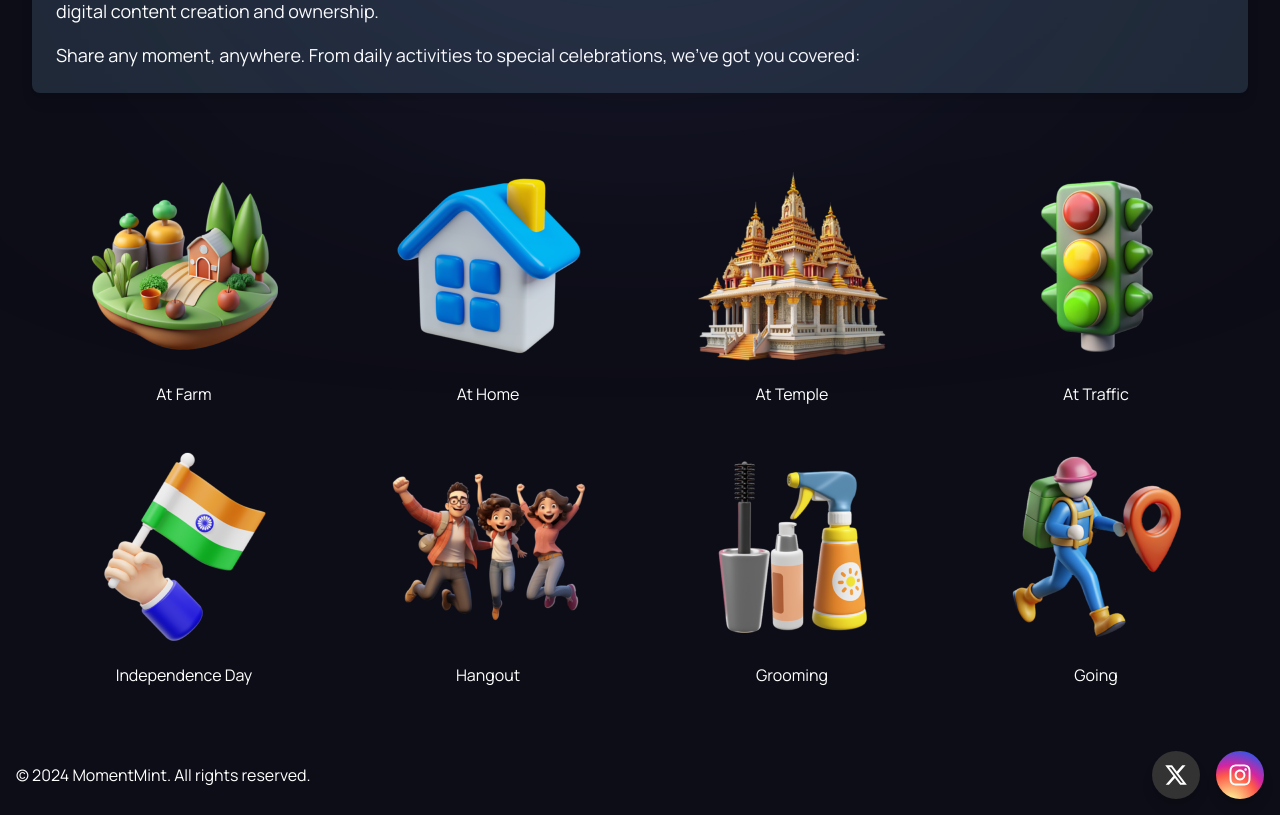
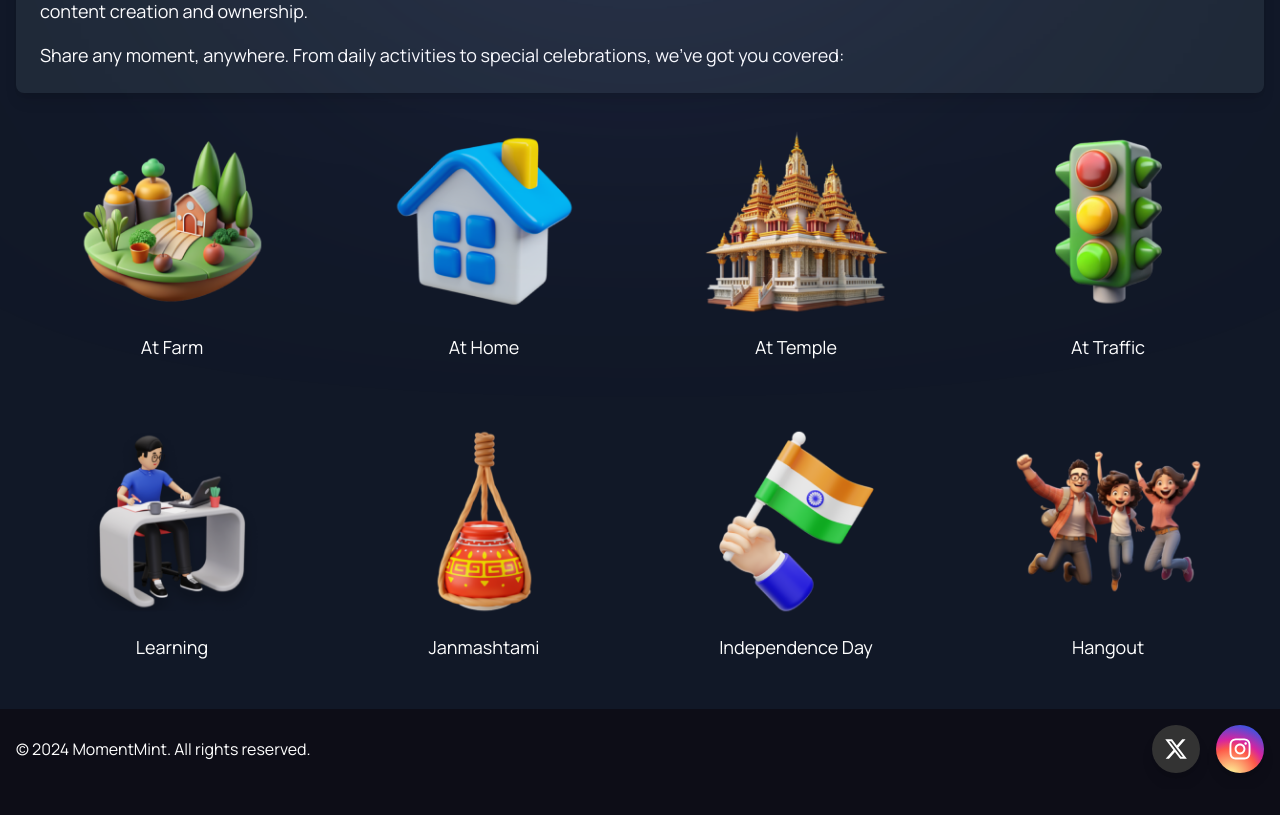
Before and after one commit to tosif121/moment-mint, a Next.js app: page /about-us in a window 1280 px wide. Shown: the part 340-1155 px from the top of the page. After the commit the page ends 1129 px from the top, so only its background shows below. Built offline with nearby package versions, Linux system fonts and the light colour scheme.

Commit message:
some chages

```diff
--- a/src/components/AboutUs.tsx
+++ b/src/components/AboutUs.tsx
@@ -18,25 +18,17 @@
     arrows: false,
     autoplaySpeed: 4000,
     infinite: true,
-    beforeChange: (current: number, next: number) => {
-      if (slider2.current) {
-        slider2.current.slickGoTo(current);
-      }
-    },
+    pauseOnHover: false,
+    cssEase: 'linear',
   };
 
   const reverseSettings: React.ComponentProps<typeof Slider> = {
     ...settings,
     rtl: true,
-    beforeChange: (current: number, next: number) => {
-      if (slider1.current) {
-        slider1.current.slickGoTo(current);
-      }
-    },
   };
 
   return (
-    <div className="min-h-screen text-white py-12 px-4 sm:px-6 lg:px-8">
+    <div className="min-h-screen bg-gray-900 text-white py-12 px-4">
       <div className="max-w-7xl mx-auto">
         <h1 className="text-4xl font-bold text-center mb-8">About Us</h1>
         <div className="bg-gray-800 rounded-lg shadow-lg p-6 mb-8">
@@ -53,29 +45,33 @@
           </p>
         </div>
 
+        <div className="mb-16">
           <Slider {...settings} ref={slider1}>
-          {Object.keys(activities).map((activity, index) => (
-            <div key={index} className="my-10">
+            {Object.entries(activities).map(([activity, { url }]) => (
+              <div key={activity} className="px-2">
                 <div className="flex flex-col items-center gap-y-4">
-                <img src={activities[activity].url} alt={activity} />
-                <p>{activity}</p>
+                  <img src={url} alt={activity} className="w-48 h-48 object-cover rounded-lg" />
+                  <p className="text-lg">{activity}</p>
                 </div>
               </div>
             ))}
           </Slider>
+        </div>
 
+        <div>
           <Slider {...reverseSettings} ref={slider2}>
-          {Object.keys(activities).map((activity, index) => (
-            <div key={index}>
+            {Object.entries(activities).map(([activity, { url }]) => (
+              <div key={activity} className="px-2">
                 <div className="flex flex-col items-center gap-y-4">
-                <img src={activities[activity].url} alt={activity} />
-                <p>{activity}</p>
+                  <img src={url} alt={activity} className="w-48 h-48 object-cover rounded-lg" />
+                  <p className="text-lg">{activity}</p>
                 </div>
               </div>
             ))}
           </Slider>
         </div>
       </div>
+    </div>
   );
 };
 
```
Lines whose indentation alone changed are shown as unchanged.
